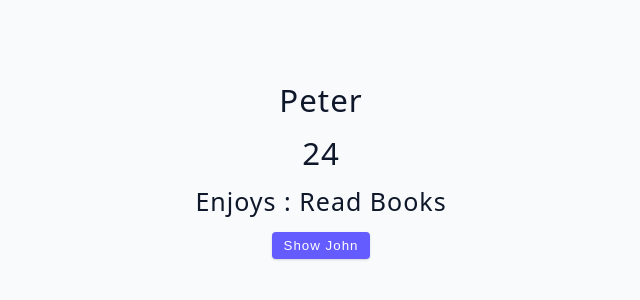
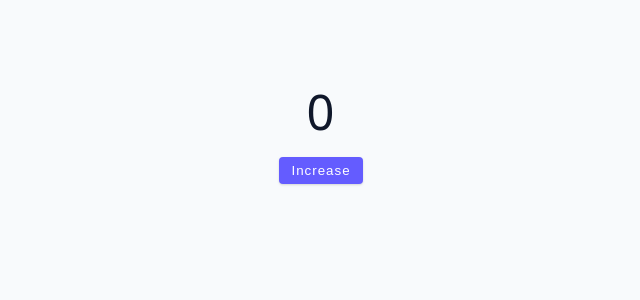
Before and after one commit to Matthew-Jenner/Advanced-React, a React (Vite) app: page / in a window 1280 px wide. Shown: the top 300 px of the page, without its empty margins (319-959 px from the left). Built offline with nearby package versions, Linux system fonts and the light colour scheme.

Commit message:
useState gotcha - currentState

```diff
--- a/src/App.jsx
+++ b/src/App.jsx
@@ -1,5 +1,6 @@
 // import Starter from './tutorial/01-useState/starter/03-useState-array'
-import Starter from './tutorial/01-useState/starter/04-useState-object'
+// import Starter from './tutorial/01-useState/starter/04-useState-object'
+import Starter from './tutorial/01-useState/starter/05-useState-gotcha'
 
 function App() {
   return (
--- a/src/tutorial/01-useState/starter/04-useState-object.jsx
+++ b/src/tutorial/01-useState/starter/04-useState-object.jsx
@@ -1,19 +1,22 @@
 import { useState } from 'react';
 
 const UseStateObject = () => {
-  const [name, setName] = useState('peter')
-  const [age, setAge] = useState(24)
-  const [hobby, setHobby] = useState('read books')
+  const [person, setPerson] = useState({
+    name: 'peter',
+    age:24,
+    hobby: 'read books'
+  })
 
   const displayPerson = () => {
-    setName('John')
-    setAge(28)
-    setHobby('scream at the computer')
+    // setPerson({name: 'John', age:28, hobby: 'Scream at the computer'})
+    // setPerson('shakeAndBake')
+     setPerson({...person, name:'susan'})
+
   }
   return ( <>
-  <h3>{name}</h3>
-  <h3>{age}</h3>
-  <h4>Enjoys : {hobby}</h4>
+  <h3>{person.name}</h3>
+  <h3>{person.age}</h3>
+  <h4>Enjoys : {person.hobby}</h4>
   <button className="btn" onClick={displayPerson}>
    Show John </button>
   </>
--- a/src/tutorial/01-useState/starter/05-useState-gotcha.jsx
+++ b/src/tutorial/01-useState/starter/05-useState-gotcha.jsx
@@ -1,5 +1,26 @@
+import { useState } from "react";
+
 const UseStateGotcha = () => {
-  return <h2>useState "gotcha"</h2>;
+	const [value, setValue] = useState(0);
+
+	const handleClick = () => {
+		setValue((currenState) => {
+			const newState = currenState + 1;
+			return newState;
+		});
+	};
+	return (
+		<div>
+			{" "}
+			<h1>{value}</h1>
+			<button
+				type="button"
+				className="btn"
+				onClick={handleClick}>
+				Increase
+			</button>
+		</div>
+	);
 };
 
 export default UseStateGotcha;
```
